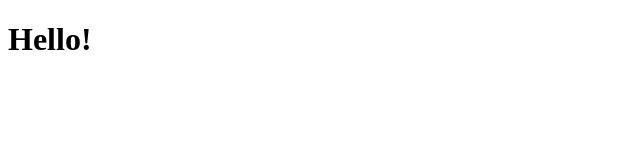
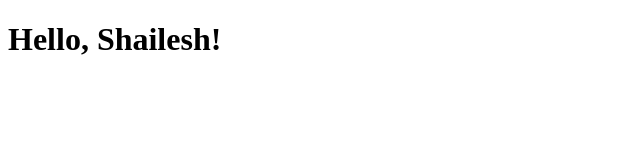
Before and after one commit to balaji2005/balaji.github.io, a plain HTML site: page index.html in a window 1280 px wide. Shown: the whole page, without its empty margins (0-640 px from the left). Drawn offline with Linux system fonts and the light colour scheme.

Commit message:
Added Shailesh

```diff
--- a/index.html
+++ b/index.html
@@ -4,6 +4,6 @@
         <title>My Site</title>
     </head>
     <body>
-        <h1>Hello!</h1>
+        <h1>Hello, Shailesh!</h1>
     </body>
 </html>
```
